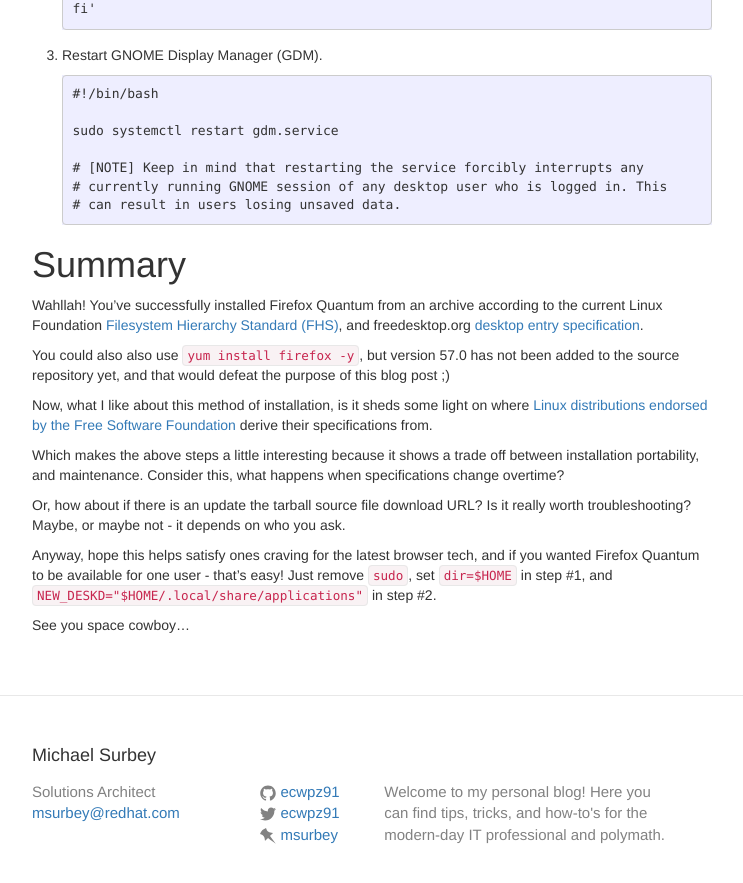
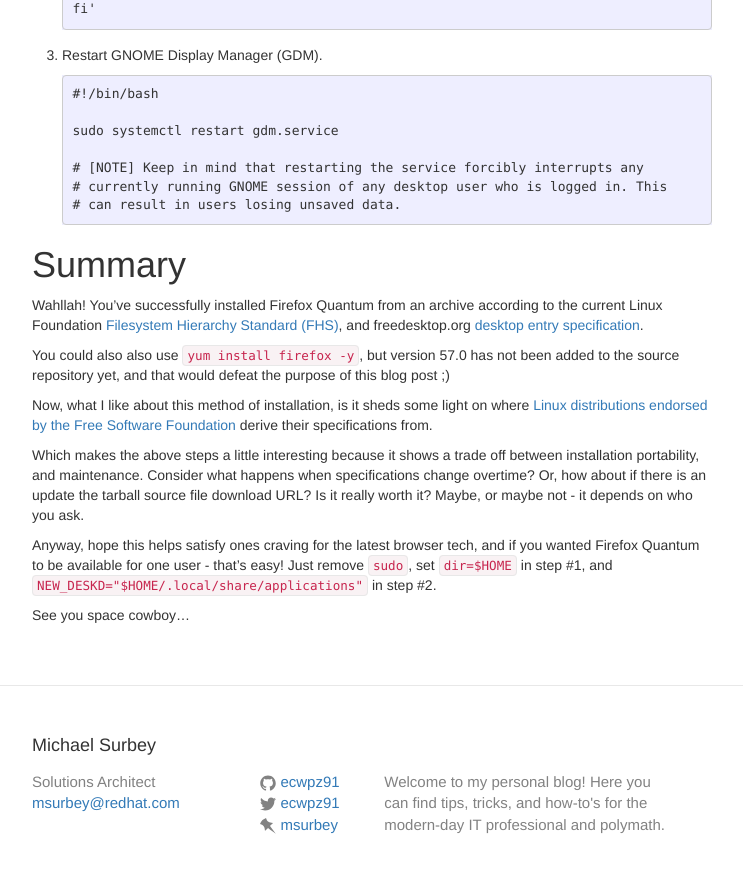
Before and after one commit to ecwpz91/ecwpz91.github.io, a Jekyll site: the page built from _posts/2017-11-18-Getting and Installing Firefox Quantum.md, in a window 1280 px wide and 900 px high, scrolled down 1368 px. Shown: the top 883 px of the window, without its empty margins (268-1011 px from the left). Built offline with Jekyll 4.4.1, drawn with Linux system fonts in a browser that asks for light colours; nearby versions of some CDN libraries.

Commit message:
Finalized

```diff
--- a/_posts/2017-11-18-Getting and Installing Firefox Quantum.md
+++ b/_posts/2017-11-18-Getting and Installing Firefox Quantum.md
@@ -81,9 +81,7 @@
 
 Now, what I like about this method of installation, is it sheds some light on where [Linux distributions endorsed by the Free Software Foundation][4] derive their specifications from.
 
-Which makes the above steps a little interesting because it shows a trade off between installation portability, and maintenance. Consider this, what happens when specifications change overtime?
-
-Or, how about if there is an update the tarball source file download URL? Is it really worth troubleshooting? Maybe, or maybe not - it depends on who you ask.
+Which makes the above steps a little interesting because it shows a trade off between installation portability, and maintenance. Consider what happens when specifications change overtime? Or, how about if there is an update the tarball source file download URL? Is it really worth it? Maybe, or maybe not - it depends on who you ask.
 
 Anyway, hope this helps satisfy ones craving for the latest browser tech, and if you wanted Firefox Quantum to be available for one user - that's easy! Just remove `sudo`, set `dir=$HOME` in step #1, and `NEW_DESKD="$HOME/.local/share/applications"` in step #2.
 
```
